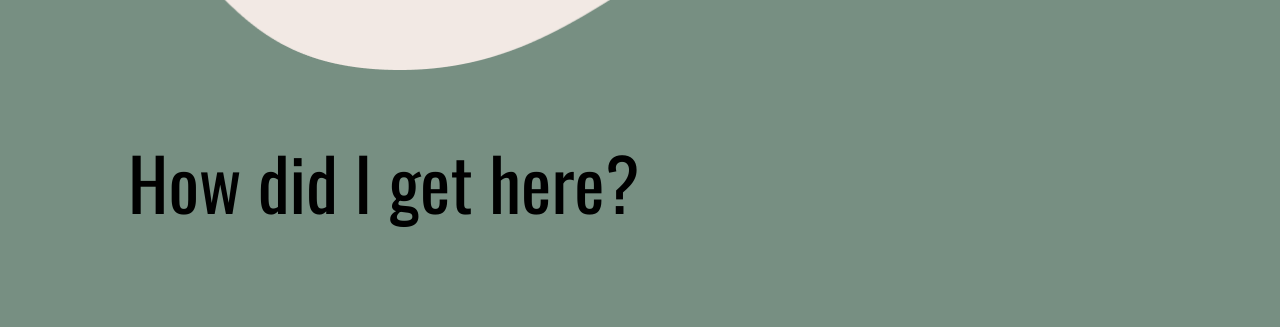
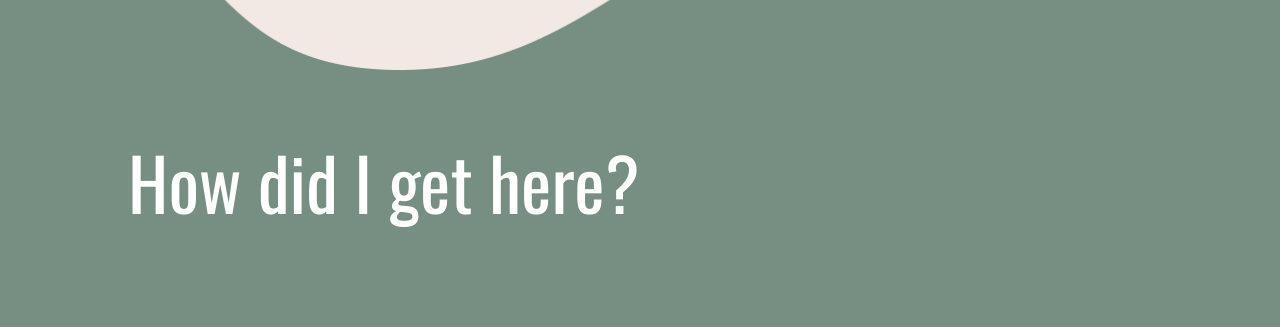
Before and after one commit to charlie-chandler/portfolio, a React (Create React App) app: page / in a window 1280 px wide. Shown: the part 827-1154 px from the top of the page. Built offline with nearby package versions, Linux system fonts and the light colour scheme.

Commit message:
Change title classes to specific title classes for each component

```diff
--- a/src/components/Contact.tsx
+++ b/src/components/Contact.tsx
@@ -5,7 +5,7 @@
 function Contact() {
 
   const background = classNames('contact-background');
-  const title = classNames('title');
+  const title = classNames('contact-title');
   const mainContainer = classNames('contact-container');
   const leftContact = classNames('left-contact');
   const rightContact = classNames('right-contact');
--- a/src/components/Timeline.tsx
+++ b/src/components/Timeline.tsx
@@ -5,7 +5,7 @@
 function Timeline() {
 
   const background = classNames('background');
-  const title = classNames('title');
+  const title = classNames('title', 'timeline-title');
   const timeline = classNames('timeline');
 
   const textBox = classNames('text-box');
--- a/src/components/TopNav.tsx
+++ b/src/components/TopNav.tsx
@@ -21,7 +21,7 @@
         <a href="/projects" className={navAnchorClass}>Projects</a>
         <a href="/skills" className={navAnchorClass}>Skills</a>
         <a href="/contact" className={navAnchorClass}>Contact</a>
-        <a href="https://flowcv.com/resume/uc0n7klepo" target="_blank" rel="noreferrer" className={resumeButtonClass}>Resumé</a>
+        <a href="https://drive.google.com/file/d/19CjSNIQ9QFCpoGkjMhpbP_tag8le6yti/view?usp=share_link" target="_blank" rel="noreferrer" className={resumeButtonClass}>Resumé</a>
       </div>
     </nav>
   )
--- a/src/styles/Contact.css
+++ b/src/styles/Contact.css
@@ -6,7 +6,7 @@
   font-family: 'Lato';
 }
 
-.title {
+.contact-title {
   font-family: 'Oswald';
   font-style: regular;
   font-weight: 400;
--- a/src/styles/Timeline.css
+++ b/src/styles/Timeline.css
@@ -20,6 +20,10 @@
   display: flex;
   justify-content: left;
   padding: 4rem 0 3rem 8rem;
+}
+
+.timeline-title {
+  color: white;
 }
 
 .timeline {
```
